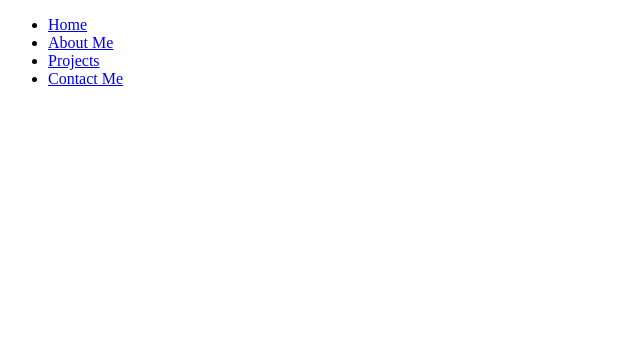
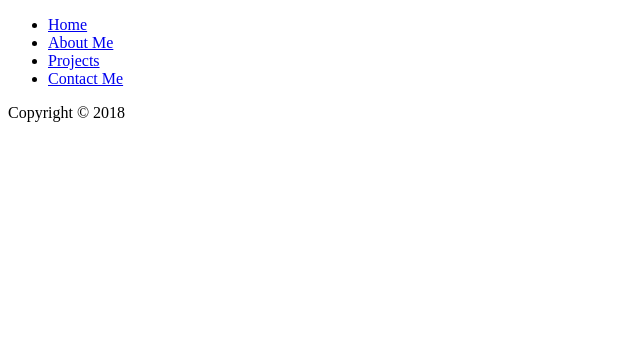
Before and after one commit to ameerabdulaziz/portfolio-old, a Django app: template templates/base.html in a window 1280 px wide. Shown: the top 348 px of the page, without its empty margins (0-640 px from the left). Run offline with Django 3.2, Linux system fonts and the light colour scheme; the template is opened without the code that fills it, so the values that code supplies are empty; some libraries are stand-ins or nearby versions.

Commit message:
Create a footer snippet

```diff
--- a/templates/base.html
+++ b/templates/base.html
@@ -19,6 +19,8 @@
 
         {% include 'header.html' %}
 
+        {% include 'footer.html' %}
+
         <script src="js/main.js"></script>
     </body>
 
--- /dev/null
+++ b/templates/footer.html
@@ -0,0 +1,3 @@
+<footer id="main-footer">
+    Copyright &copy; 2018
+</footer>
```
